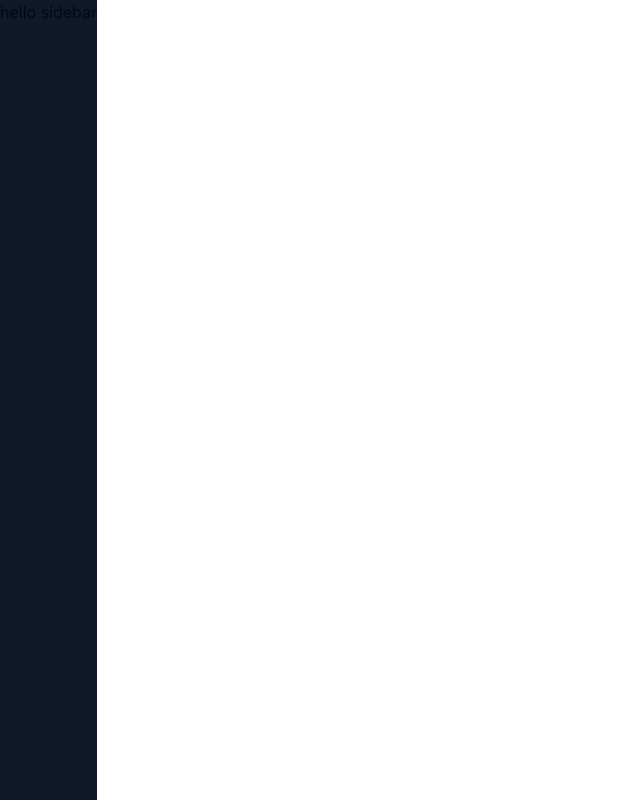
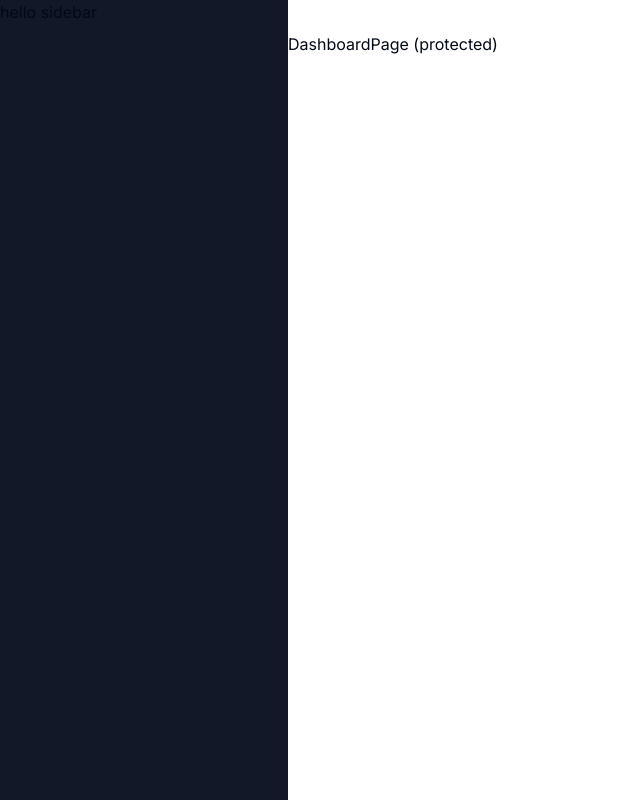
Before and after one commit to EkramH/genius-ai-sass, a Next.js app: page /dashboard in a window 1280 px wide. Shown: the whole page, without its empty margins (0-640 px from the left). Built offline with nearby package versions, Linux system fonts and the light colour scheme.

Commit message:
navbar setup

```diff
--- a/app/(dashboard)/(routes)/dashboard/page.tsx
+++ b/app/(dashboard)/(routes)/dashboard/page.tsx
@@ -1,11 +1,7 @@
-import { UserButton } from '@clerk/nextjs';
-import React from 'react';
-
 const DashboardPage = () => {
     return (
         <div>
             <h2>DashboardPage (protected)</h2>
-            <UserButton afterSignOutUrl='/' />
         </div>
     );
 };
--- a/app/(dashboard)/layout.tsx
+++ b/app/(dashboard)/layout.tsx
@@ -1,3 +1,5 @@
+import Navbar from "@/components/navbar";
+
 const dashBoardLayout = ({
     children
 }: {
@@ -5,9 +7,15 @@
 }) => {
     return (
         <div className="h-full relative">
-            <div className="hidden h-full md:flex md:flex-col md:fixed md:inset-y-0 z-[80] bg-gray-900">
-                hello sidebar
+            <div className="hidden h-full md:flex md:w-72 md:flex-col md:fixed md:inset-y-0 z-[80] bg-gray-900">
+                <div>
+                    hello sidebar
+                </div>
             </div>
+            <main className="md:pl-72">
+                <Navbar />
+                {children}
+            </main>
         </div>
     );
 };
--- a/app/(landing)/page.tsx
+++ b/app/(landing)/page.tsx
@@ -1,6 +1,5 @@
 import { Button } from '@/components/ui/button';
 import Link from 'next/link';
-import React from 'react';
 
 const LandingPage = () => {
     return (
--- /dev/null
+++ b/components/navbar.tsx
@@ -0,0 +1,18 @@
+import { UserButton } from '@clerk/nextjs';
+import { Button } from './ui/button';
+import { Menu } from 'lucide-react';
+
+const Navbar = () => {
+    return (
+        <div className='flex items-center p-4'>
+            <Button variant="ghost" size='icon' className='md:hidden'>
+                <Menu></Menu>
+            </Button>
+            <div className='flex w-full justify-end'>
+                <UserButton afterSignOutUrl='/'/>
+            </div>
+        </div>
+    );
+};
+
+export default Navbar;
```
